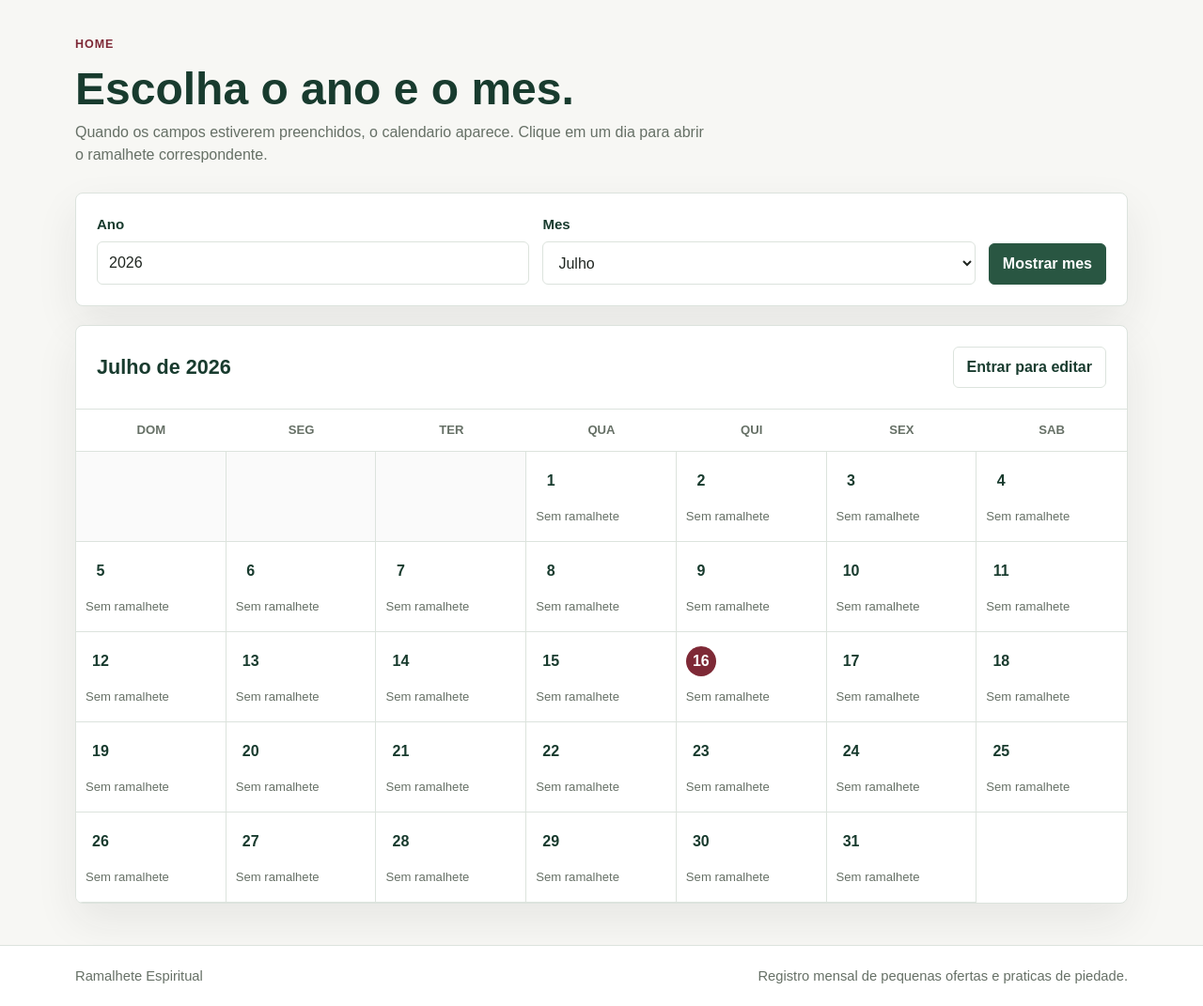
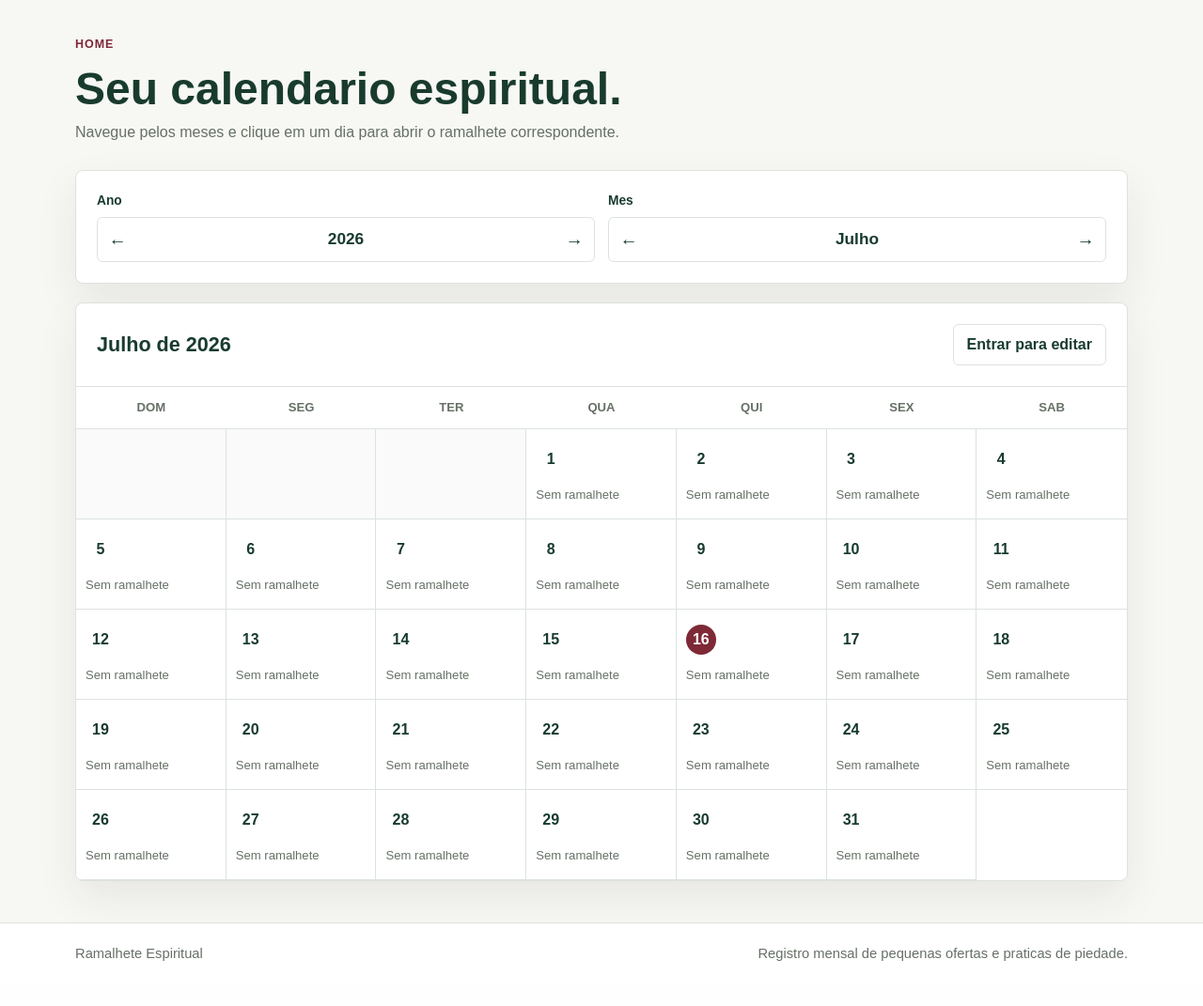
Before and after one commit to yRicke/RamalheteEspiritual, a Django app: page / in a window 1280 px wide. Shown: the part 73-1144 px from the top of the page at 94% size. After the commit the page ends 1096 px from the top, so only its background shows below. Run offline with Django 5.2, Linux system fonts and the light colour scheme.

Commit message:
feat(calendar): add animated period navigation

```diff
--- a/app/static/app/css/styles.css
+++ b/app/static/app/css/styles.css
@@ -233,16 +233,107 @@ textarea {
 
 .calendar-toolbar {
     display: grid;
-    grid-template-columns: 1fr 1fr auto;
+    grid-template-columns: repeat(2, minmax(0, 1fr));
     gap: 14px;
-    align-items: end;
     padding: 22px;
     margin-top: 28px;
+}
+
+.period-control {
+    display: grid;
+    gap: 7px;
+}
+
+.period-label {
+    color: var(--green-strong);
+    font-size: 0.86rem;
+    font-weight: 800;
+}
+
+.period-stepper {
+    min-height: 48px;
+    display: grid;
+    grid-template-columns: 42px minmax(0, 1fr) 42px;
+    align-items: center;
+    border: 1px solid var(--line);
+    border-radius: 6px;
+    background: #ffffff;
+}
+
+.period-value {
+    min-width: 0;
+    color: var(--green-strong);
+    font-size: 1.08rem;
+    font-weight: 800;
+    text-align: center;
+}
+
+.stepper-button {
+    width: 42px;
+    height: 46px;
+    border: 0;
+    background: transparent;
+    color: var(--green-strong);
+    cursor: pointer;
+    font-size: 1.2rem;
+    font-weight: 800;
+    transition: background 160ms ease, color 160ms ease;
+}
+
+.stepper-button:hover:not(:disabled) {
+    background: var(--surface-soft);
+    color: var(--green);
+}
+
+.stepper-button:focus-visible {
+    outline: 3px solid rgba(47, 111, 84, 0.22);
+    outline-offset: -3px;
+}
+
+.stepper-button:disabled {
+    color: #bcc4bd;
+    cursor: not-allowed;
 }
 
 .calendar-wrap {
     margin-top: 20px;
     overflow: hidden;
+}
+
+.calendar-body {
+    overflow: hidden;
+}
+
+.calendar-body.slide-left {
+    animation: calendar-slide-left 260ms ease-out;
+}
+
+.calendar-body.slide-right {
+    animation: calendar-slide-right 260ms ease-out;
+}
+
+@keyframes calendar-slide-left {
+    from {
+        opacity: 0.35;
+        transform: translateX(-18px);
+    }
+
+    to {
+        opacity: 1;
+        transform: translateX(0);
+    }
+}
+
+@keyframes calendar-slide-right {
+    from {
+        opacity: 0.35;
+        transform: translateX(18px);
+    }
+
+    to {
+        opacity: 1;
+        transform: translateX(0);
+    }
 }
 
 .calendar-head {
--- a/app/static/app/js/calendar.js
+++ b/app/static/app/js/calendar.js
@@ -14,16 +14,25 @@ const monthNames = [
 ];
 
 const calendarConfig = document.getElementById('calendarConfig');
-const form = document.getElementById('calendarForm');
-const yearInput = document.getElementById('yearInput');
-const monthInput = document.getElementById('monthInput');
+const previousYearButton = document.getElementById('previousYear');
+const nextYearButton = document.getElementById('nextYear');
+const previousMonthButton = document.getElementById('previousMonth');
+const nextMonthButton = document.getElementById('nextMonth');
+const yearDisplay = document.getElementById('yearDisplay');
+const monthDisplay = document.getElementById('monthDisplay');
 const panel = document.getElementById('calendarPanel');
 const title = document.getElementById('calendarTitle');
+const calendarBody = document.getElementById('calendarBody');
 const grid = document.getElementById('calendarGrid');
 
-if (calendarConfig && form && yearInput && monthInput && panel && title && grid) {
+if (calendarConfig && previousYearButton && nextYearButton && previousMonthButton && nextMonthButton && yearDisplay && monthDisplay && panel && title && calendarBody && grid) {
     const ramalheteUrlTemplate = calendarConfig.dataset.ramalheteUrl;
     const calendarStatus = JSON.parse(calendarConfig.dataset.status);
+    const minimumYear = 1900;
+    const maximumYear = 2200;
+    const now = new Date();
+    let currentYear = now.getFullYear();
+    let currentMonth = now.getMonth() + 1;
 
     function pad(value) {
         return String(value).padStart(2, '0');
@@ -34,12 +43,34 @@ if (calendarConfig && form && yearInput && monthInput && panel && title && grid)
         window.location.href = ramalheteUrlTemplate.replace('0000-00-00', date);
     }
 
-    function renderCalendar(year, month) {
+    function updateControls() {
+        yearDisplay.value = currentYear;
+        monthDisplay.value = monthNames[currentMonth - 1];
+        previousYearButton.disabled = currentYear === minimumYear;
+        nextYearButton.disabled = currentYear === maximumYear;
+        previousMonthButton.disabled = currentYear === minimumYear && currentMonth === 1;
+        nextMonthButton.disabled = currentYear === maximumYear && currentMonth === 12;
+    }
+
+    function animateCalendar(direction) {
+        if (!direction) {
+            return;
+        }
+
+        calendarBody.classList.remove('slide-left', 'slide-right');
+        void calendarBody.offsetWidth;
+        calendarBody.classList.add(direction === 'previous' ? 'slide-left' : 'slide-right');
+    }
+
+    function renderCalendar(direction) {
+        const year = currentYear;
+        const month = currentMonth;
         const firstDay = new Date(year, month - 1, 1).getDay();
         const daysInMonth = new Date(year, month, 0).getDate();
         const today = new Date();
 
         title.textContent = `${monthNames[month - 1]} de ${year}`;
+        updateControls();
         grid.innerHTML = '';
 
         for (let i = 0; i < firstDay; i += 1) {
@@ -64,20 +95,33 @@ if (calendarConfig && form && yearInput && monthInput && panel && title && grid)
         }
 
         panel.hidden = false;
+        animateCalendar(direction);
     }
 
-    form.addEventListener('submit', (event) => {
-        event.preventDefault();
-        const year = Number(yearInput.value);
-        const month = Number(monthInput.value);
+    function changeYear(offset) {
+        const nextYear = currentYear + offset;
 
-        if (year && month) {
-            renderCalendar(year, month);
+        if (nextYear >= minimumYear && nextYear <= maximumYear) {
+            currentYear = nextYear;
+            renderCalendar(offset < 0 ? 'previous' : 'next');
         }
-    });
+    }
 
-    const now = new Date();
-    yearInput.value = now.getFullYear();
-    monthInput.value = now.getMonth() + 1;
-    renderCalendar(now.getFullYear(), now.getMonth() + 1);
+    function changeMonth(offset) {
+        const nextDate = new Date(currentYear, currentMonth - 1 + offset, 1);
+        const nextYear = nextDate.getFullYear();
+
+        if (nextYear >= minimumYear && nextYear <= maximumYear) {
+            currentYear = nextYear;
+            currentMonth = nextDate.getMonth() + 1;
+            renderCalendar(offset < 0 ? 'previous' : 'next');
+        }
+    }
+
+    previousYearButton.addEventListener('click', () => changeYear(-1));
+    nextYearButton.addEventListener('click', () => changeYear(1));
+    previousMonthButton.addEventListener('click', () => changeMonth(-1));
+    nextMonthButton.addEventListener('click', () => changeMonth(1));
+
+    renderCalendar();
 }
--- a/app/templates/home.html
+++ b/app/templates/home.html
@@ -6,38 +6,30 @@
 {% block content %}
 <section>
     <p class="auth-kicker">Home</p>
-    <h1 class="section-heading">Escolha o ano e o mes.</h1>
+    <h1 class="section-heading">Seu calendario espiritual.</h1>
     <p class="section-copy">
-        Quando os campos estiverem preenchidos, o calendario aparece. Clique em um dia para abrir o ramalhete correspondente.
+        Navegue pelos meses e clique em um dia para abrir o ramalhete correspondente.
     </p>
 
-    <form class="panel calendar-toolbar" id="calendarForm">
-        <div class="field">
-            <label for="yearInput">Ano</label>
-            <input id="yearInput" name="ano" type="number" min="1900" max="2200" placeholder="2026" required>
+    <div class="panel calendar-toolbar" aria-label="Navegacao do calendario">
+        <div class="period-control">
+            <span class="period-label">Ano</span>
+            <div class="period-stepper">
+                <button class="stepper-button" id="previousYear" type="button" aria-label="Ano anterior" title="Ano anterior">&larr;</button>
+                <output class="period-value" id="yearDisplay" aria-live="polite"></output>
+                <button class="stepper-button" id="nextYear" type="button" aria-label="Proximo ano" title="Proximo ano">&rarr;</button>
+            </div>
         </div>
 
-        <div class="field">
-            <label for="monthInput">Mes</label>
-            <select id="monthInput" name="mes" required>
-                <option value="">Selecione</option>
-                <option value="1">Janeiro</option>
-                <option value="2">Fevereiro</option>
-                <option value="3">Marco</option>
-                <option value="4">Abril</option>
-                <option value="5">Maio</option>
-                <option value="6">Junho</option>
-                <option value="7">Julho</option>
-                <option value="8">Agosto</option>
-                <option value="9">Setembro</option>
-                <option value="10">Outubro</option>
-                <option value="11">Novembro</option>
-                <option value="12">Dezembro</option>
-            </select>
+        <div class="period-control">
+            <span class="period-label">Mes</span>
+            <div class="period-stepper">
+                <button class="stepper-button" id="previousMonth" type="button" aria-label="Mes anterior" title="Mes anterior">&larr;</button>
+                <output class="period-value" id="monthDisplay" aria-live="polite"></output>
+                <button class="stepper-button" id="nextMonth" type="button" aria-label="Proximo mes" title="Proximo mes">&rarr;</button>
             </div>
-
-        <button class="button" type="submit">Mostrar mes</button>
-    </form>
+        </div>
+    </div>
 
     <div class="panel calendar-wrap" id="calendarPanel" hidden>
         <div class="calendar-head">
@@ -58,6 +50,7 @@
             {% endif %}
         </div>
 
+        <div class="calendar-body" id="calendarBody">
             <div class="weekday-row" aria-hidden="true">
                 <div class="weekday">Dom</div>
                 <div class="weekday">Seg</div>
@@ -69,6 +62,7 @@
             </div>
 
             <div class="calendar-grid" id="calendarGrid"></div>
+        </div>
     </div>
 </section>
 
```
Lines whose indentation alone changed are shown as unchanged.
